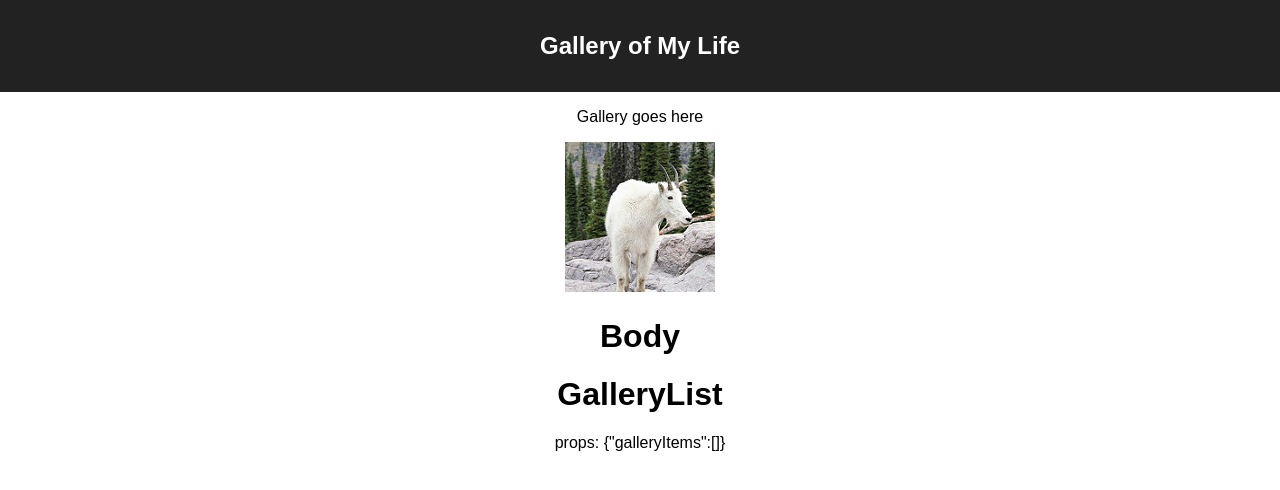
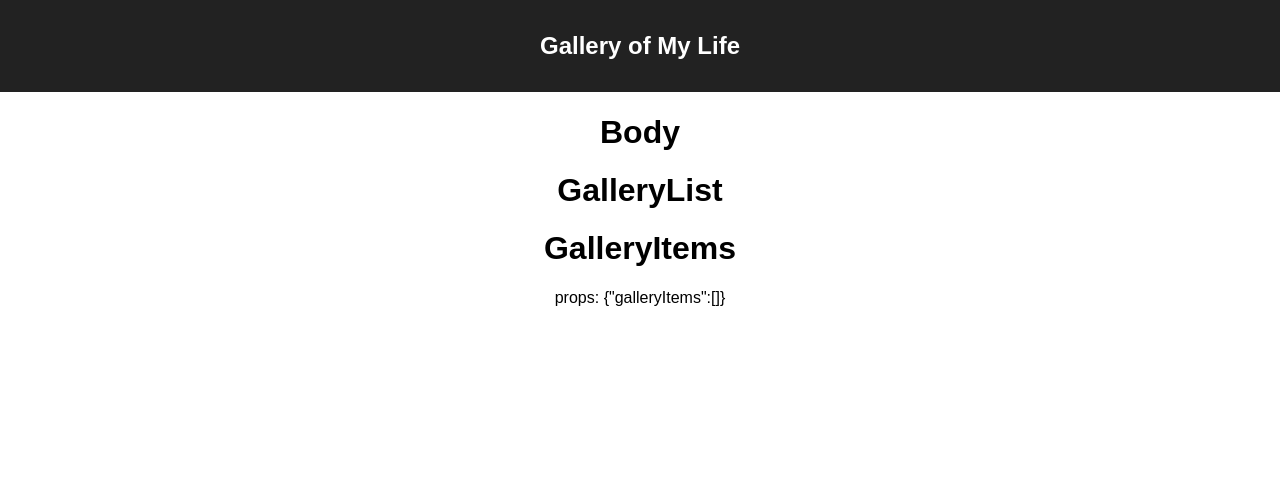
Before and after one commit to Faysalahmed-31/Prime-Teir-2-weekend-challenge-react-gallery, a React (Create React App) app: page / in a window 1280 px wide. Shown: the top 490 px of the page. Built offline with nearby package versions, Linux system fonts and the light colour scheme; no server answers.

Commit message:
added GalleryItem compenent imported it

```diff
--- a/src/components/App/App.jsx
+++ b/src/components/App/App.jsx
@@ -29,8 +29,8 @@ function App() {
         <header className="App-header">
           <h1 className="App-title">Gallery of My Life</h1>
         </header>
-        <p>Gallery goes here</p>
-        <img src="images/goat_small.jpg"/>
+        {/* <p>Gallery goes here</p> */}
+        {/* <img src="images/goat_small.jpg"/> */}
         <Body galleryItems = {galleryItems}/>
       </div>
     );
--- /dev/null
+++ b/src/components/App/GalleryItems/GalleryItems.jsx
@@ -0,0 +1,13 @@
+import { useState } from "react";
+
+function GalleryItems( props ){
+    // const[name, setName]= useState( null );
+    return(
+        <div>
+            <h1>GalleryItems</h1>
+            <p>props: { JSON.stringify( props ) }</p>
+        </div>
+    )
+}
+
+export default GalleryItems;
--- a/src/components/App/GalleryList/GalleryList.jsx
+++ b/src/components/App/GalleryList/GalleryList.jsx
@@ -1,11 +1,12 @@
 import { useState } from "react";
+import GalleryItems from "../GalleryItems/GalleryItems";
 
 function GalleryList( props ){
     // const[name, setName]= useState( null );
     return(
         <div>
             <h1>GalleryList</h1>
-            <p>props: { JSON.stringify( props ) }</p>
+            <GalleryItems galleryItems = {props.galleryItems}/>
         </div>
     )
 }
```
